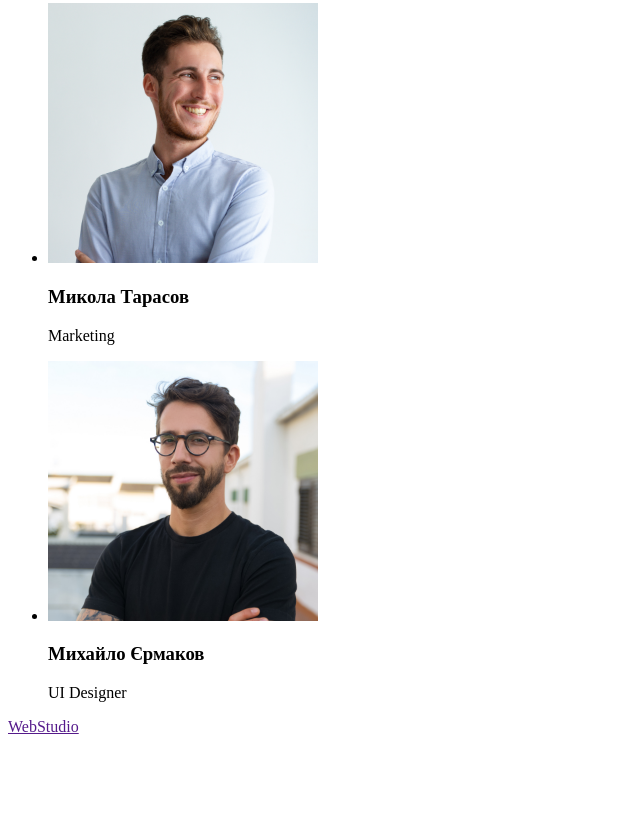
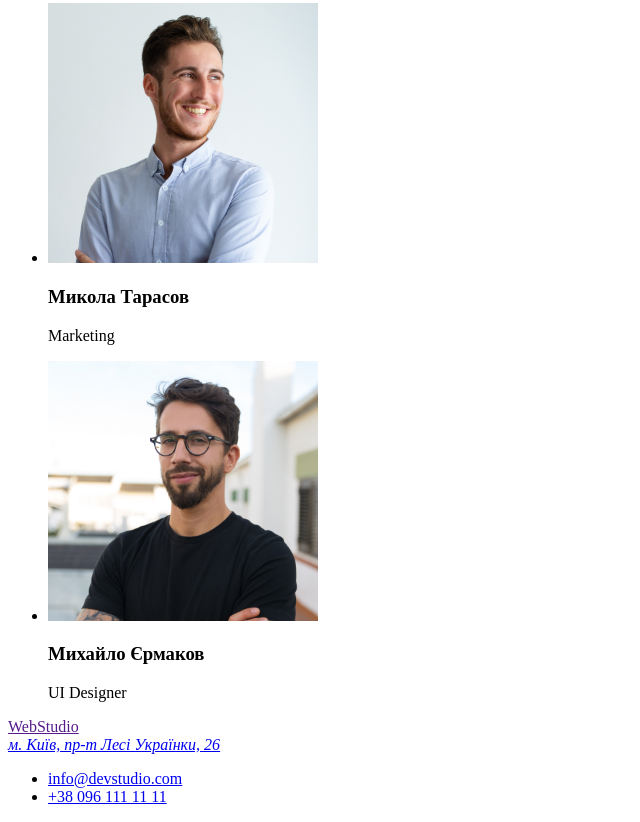
Before and after one commit to Paul90909090/goit-markup-hw-01, a plain HTML site: page index.html in a window 1280 px wide. Shown: the part 2285-3107 px from the top of the page, without its empty margins (0-640 px from the left). Before the commit the page ends 3029 px from the top, so only its background shows below. Drawn offline with Linux system fonts and the light colour scheme.

Commit message:
закончил дз1

```diff
--- a/index.html
+++ b/index.html
@@ -27,6 +27,7 @@
     </section>
 
     <section>
+        <h2 hidden>Особенности</h2>
         <ul>
             <li>
                 <h3>УВАГА ДО ДЕТАЛЕЙ</h3>
@@ -90,9 +91,12 @@
   <footer>
          <a href="">WebStudio</a>
         <address>
-           <a href="https://maps.app.goo.gl/gnhoGFUmJj2kAUH79"></a>
+           <a target="_blank" href="https://maps.app.goo.gl/gnhoGFUmJj2kAUH79">м. Київ, пр-т Лесі Українки, 26</a>
         </address>
-
+        <ul>
+            <li><a href="mailto:info@devstudio.com">info@devstudio.com</a></li>
+            <li><a href="tel:380961111111">+38 096 111 11 11</a></li>
+        </ul>
 
   </footer>
 
```
